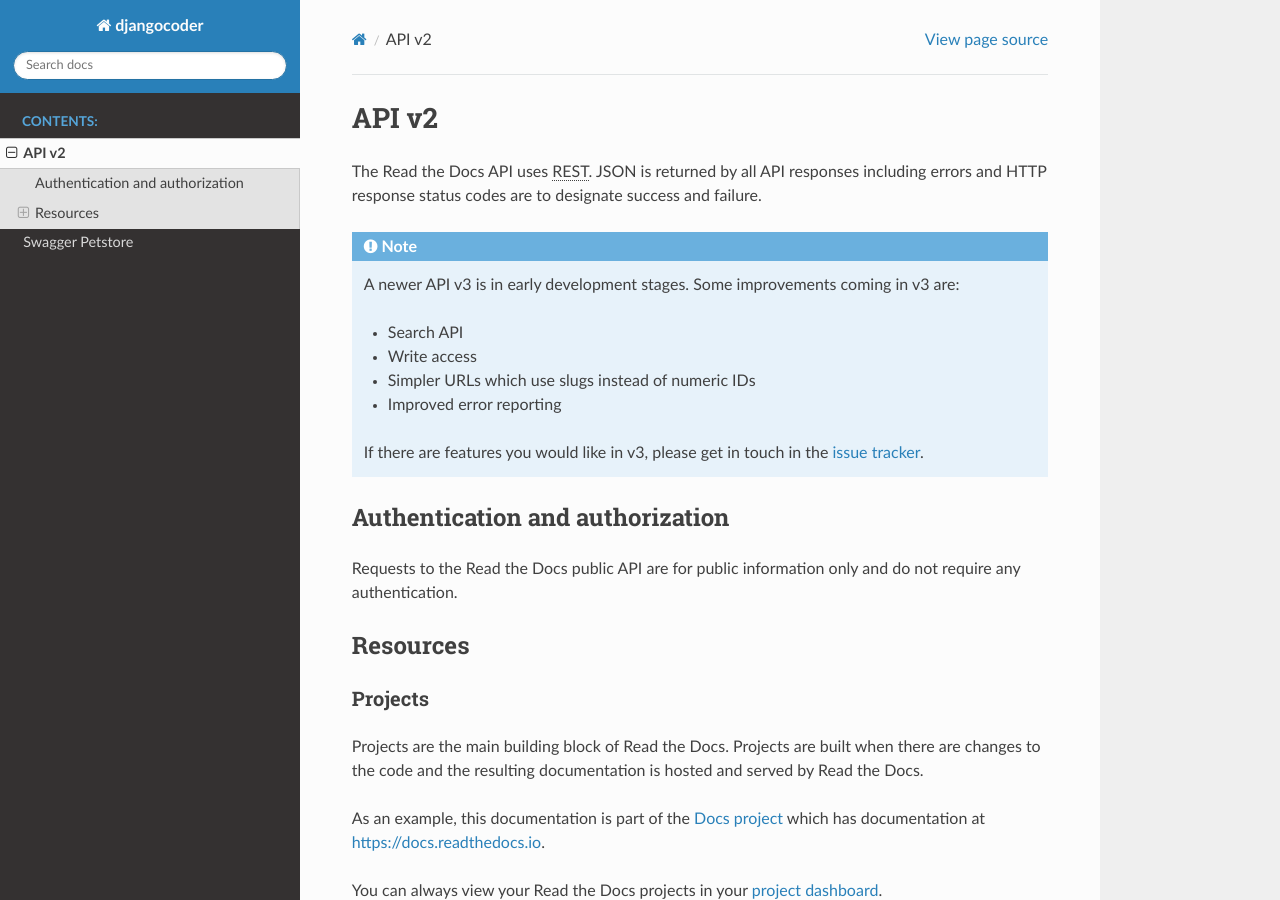
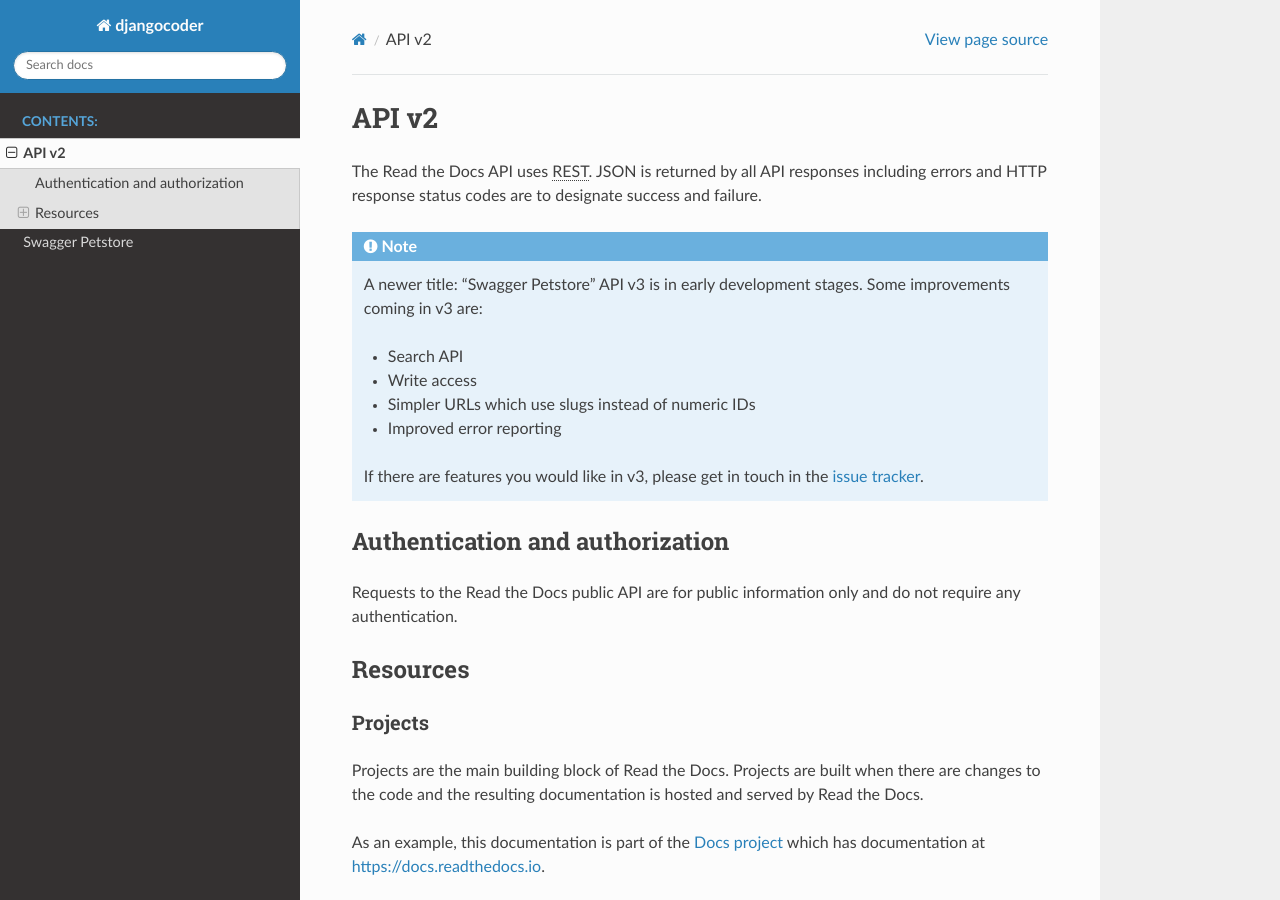
Before and after one commit to Mike-Dai/djangocoder, a Sphinx documentation site: the page built from docs/api.rst, in a window 1280 px wide and 900 px high. Built offline with Sphinx 7.4.7 and the Read the Docs theme 2.0.0, drawn with Linux system fonts in a browser that asks for light colours.

```diff
--- a/docs/api.rst
+++ b/docs/api.rst
@@ -7,7 +7,7 @@ and HTTP response status codes are to designate success and failure.
 
 .. note::
 
-    A newer API v3 is in early development stages.
+    A newer  title: "Swagger Petstore" API v3 is in early development stages.
     Some improvements coming in v3 are:
 
     * Search API
--- a/docs/petstore.rst
+++ b/docs/petstore.rst
@@ -30,6 +30,7 @@ Parameters
 ~~~~~~~~~~
 
       ::
+
           int a, b;
           a = 0;
           for (int i = 0; i < a; i++) {
@@ -42,7 +43,8 @@ Parameters
       |        |                                        |
       +========+========================================+
       |        | .. sourcecode:: js                     |
-      |        |     {                                  |
+      |        |                                        |
+      |        |      {                                 |
       |        |       "id": 0,                         |
       |        |       "category": {                    |
       |        |         "id": 0,                       |
@@ -68,6 +70,7 @@ Parameters
       :Example Value: Model
 
       ::
+
           <?xml version="1.0" encoding="UTF-8"?>
           <Pet>
             <id>0</id>
```
Also changed, not shown: 1 other file.
